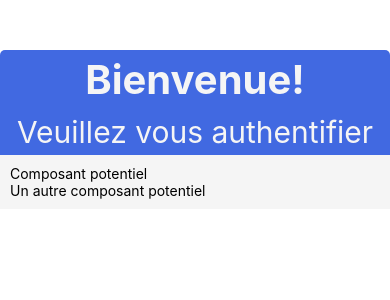
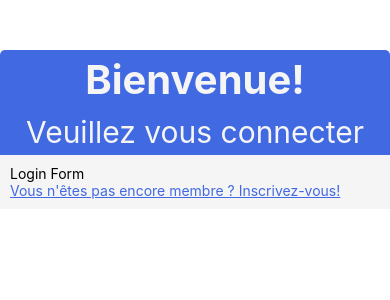
Before and after one commit to Samdjm/myapp, a React Native app: screen / in a window 390 px wide. Shown: the top 300 px of the page. Built offline with nearby package versions, Linux system fonts and the light colour scheme.

Commit message:
J-2: Aprem

```diff
--- a/Components/Container/Login/Login.jsx
+++ b/Components/Container/Login/Login.jsx
@@ -0,0 +1,19 @@
+import { useState } from "react";
+import { Text, View } from "react-native";
+
+export default function Login() {
+  //Etape 1: Les variables d'état pour les inputs et les erreurs:
+  const [emailInput, setEmailInput] = useState("");
+  const [emailerror, setEmailError] = useState("");
+
+  const [passwordInput, setPasswordInput] = useState("");
+  const [passworderror, setPasswordError] = useState("");
+
+  //Two way binding: Lier dans les deux sens
+  return (
+    <View>
+      <Text>Login Form</Text>
+    </View>
+  );
+}
+//Utilise le console log dans button
--- a/Components/Container/Signup/Signup.jsx
+++ b/Components/Container/Signup/Signup.jsx
@@ -0,0 +1,9 @@
+import { Text, View } from "react-native";
+
+export default function Signup() {
+  return (
+    <View>
+      <Text>Sign up Form</Text>
+    </View>
+  );
+}
--- a/Components/Pages/Auth/Auth.jsx
+++ b/Components/Pages/Auth/Auth.jsx
@@ -1,13 +1,39 @@
-import { Text, View } from "react-native";
+import { useState } from "react";
+import { StyleSheet, Text, TouchableOpacity, View } from "react-native";
+import Login from "../../Container/Login/Login";
+import Signup from "../../Container/Signup/Signup";
 import Card from "../../HOC/Card/Card";
 
 export default function Auth() {
+  const [isLogin, setIsLogin] = useState(true);
+
+  function toggleIsLogin() {
+    setIsLogin(!isLogin);
+  }
+
   return (
     <View>
-      <Card title='Bienvenue!' content='Veuillez vous authentifier'>
-        <Text>Composant potentiel</Text>
-        <Text>Un autre composant potentiel</Text>
+      <Card
+        title='Bienvenue!'
+        content={isLogin ? "Veuillez vous connecter" : "Veuillez vous inscrire"}
+      >
+        {isLogin ? <Login /> : <Signup />}
+        <TouchableOpacity onPress={toggleIsLogin}>
+          <Text style={styles.link}>
+            {isLogin
+              ? "Vous n'êtes pas encore membre ? Inscrivez-vous!"
+              : "Deja membre ? Connectez vous!"}
+          </Text>
+        </TouchableOpacity>
       </Card>
     </View>
   );
 }
+
+const styles = StyleSheet.create({
+  link: {
+    color: "royalblue",
+    textDecorationStyle: "solid",
+    textDecorationLine: "underline",
+  },
+});
```
Also changed, not shown: App.js (+7 -0 lines).
